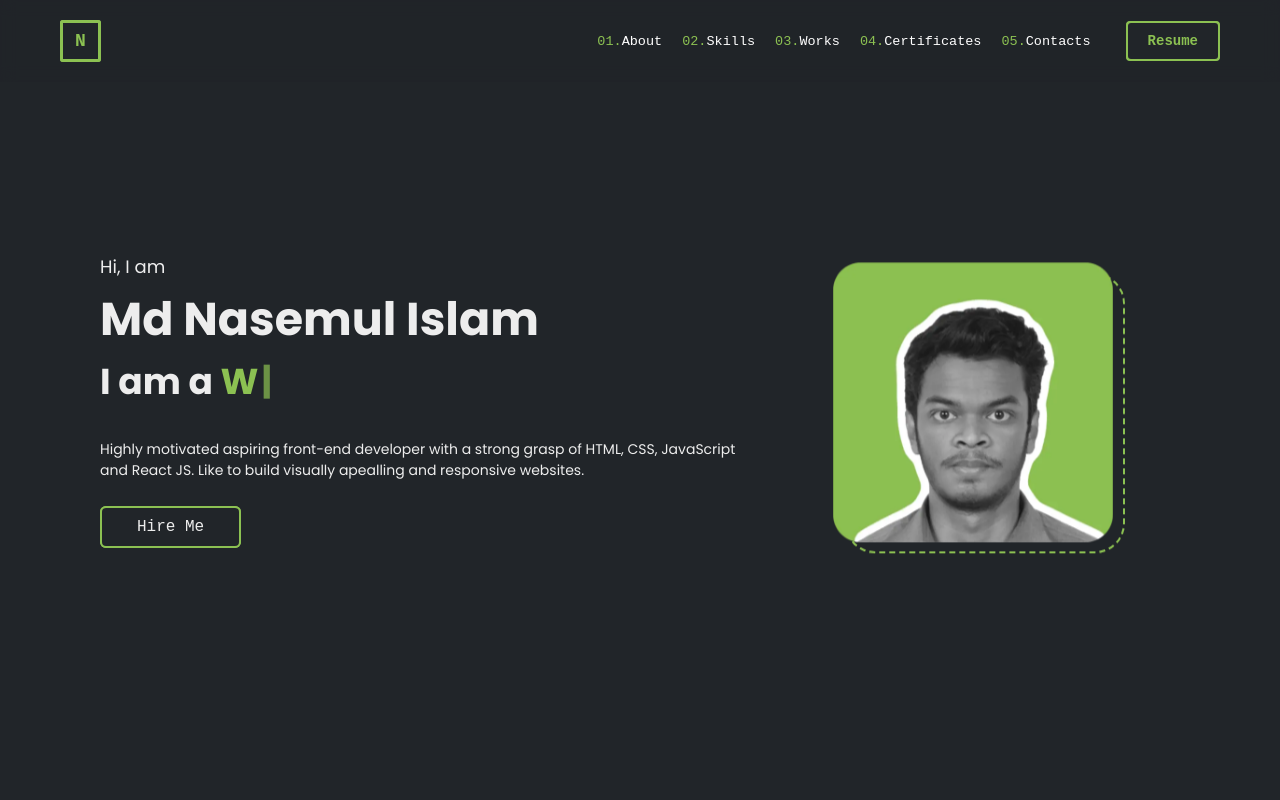
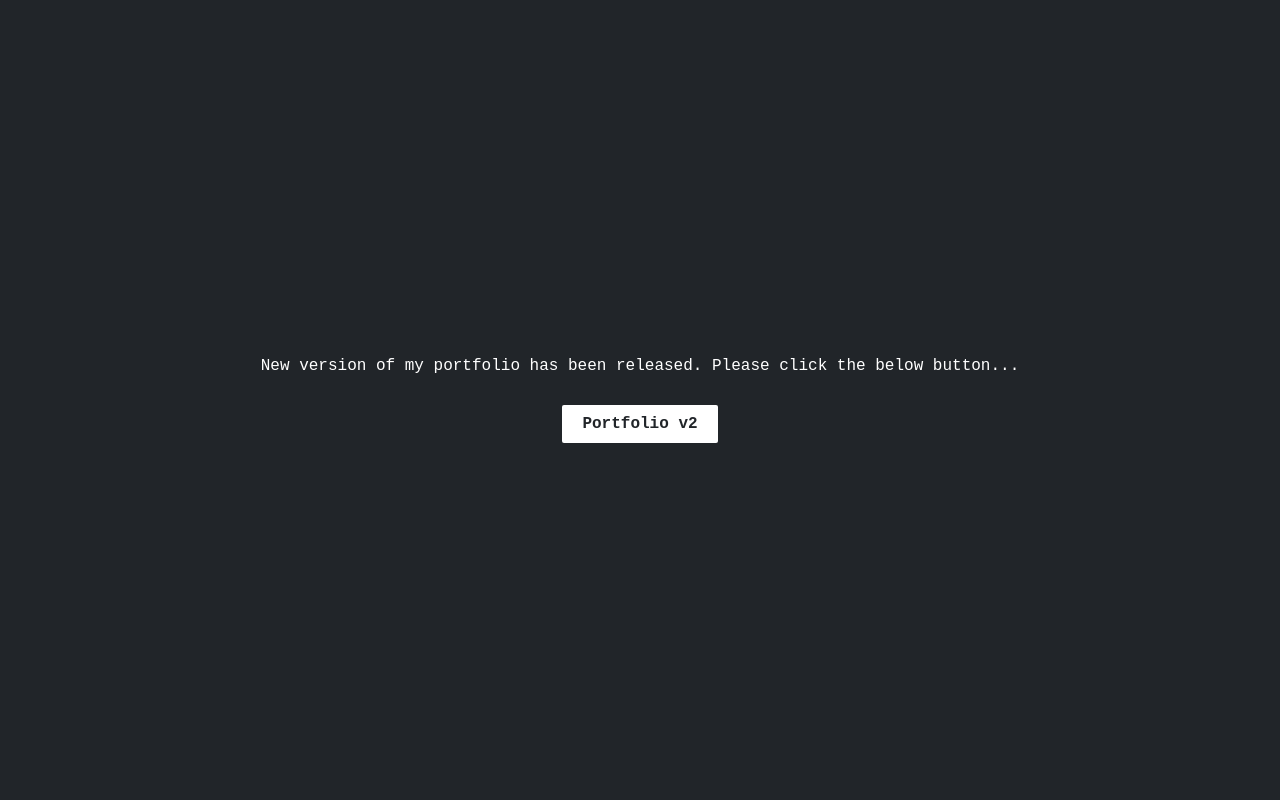
Before and after one commit to nasemul1/portfolio, a React (Vite) app: page / in a window 1280 px wide. Shown: the top 800 px of the page. Built offline with nearby package versions, Linux system fonts and the light colour scheme.

Commit message:
add front section and portfolio link; update styles and script reference

```diff
--- a/src/App.css
+++ b/src/App.css
@@ -1,3 +1,28 @@
+.front{
+    height: 100vh;
+    color: white;
+    text-align: center;
+    display: flex;
+    flex-direction: column;
+    align-items: center;
+    justify-content: center;
+}
+
+.link{
+    margin-top: 30px;
+    background-color: white;
+    padding: 10px 20px;
+    border: none;
+    border-radius: 2px;
+    text-decoration: none;
+    font-weight: 700;
+    color: #212529;
+}
+
+.link:hover{
+    background-color: rgb(184, 184, 184);
+}
+
 footer{
     width: 100%;
     padding: 10px 0;
--- a/src/App.jsx
+++ b/src/App.jsx
@@ -10,8 +10,8 @@ import Work from './works/Work'
 function App() {
 
   return (
-    <>
-      <Navbar />
+    <div className='front'>
+      {/* <Navbar />
       <First />
       <About />
       <Skill />
@@ -20,8 +20,10 @@ function App() {
       <Contact />
       <footer>
         <p>© 2024 | Coded with ❤️ by Nasemul</p>
-      </footer>
-    </>
+      </footer> */}
+      <p>New version of my portfolio has been released. Please click the below button...</p>
+      <a className='link' href="https://portfolio-v2-beta-jet.vercel.app/">Portfolio v2</a>
+    </div>
   )
 }
 
```
Also changed, not shown: 3 other files (tests, documents, lock files or other folders).
